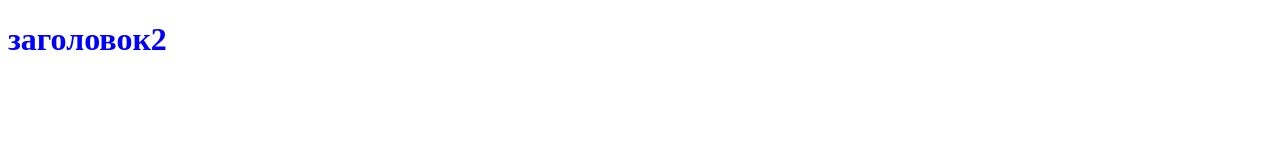
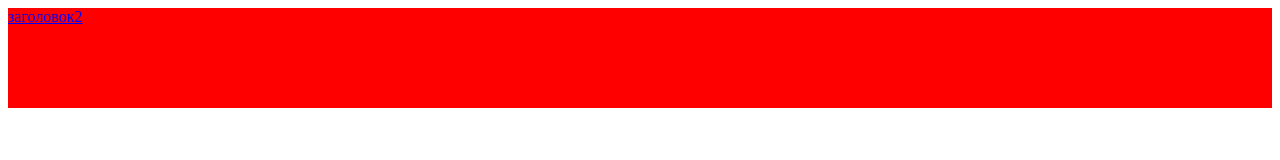
Before and after one commit to p-artu/first-project, a plain HTML site: page index.html in a window 1280 px wide. Drawn offline with Linux system fonts and the light colour scheme.

Commit message:
четвёртый комит

```diff
--- a/index.html
+++ b/index.html
@@ -6,6 +6,8 @@
     <link rel="stylesheet" href="style.css">
 </head>
 <body>
-    <h1>заголовок2</h1>
+    <div class='header'>
+        <a href="https://yandex.ru/">заголовок2</a>
+    </div>
 </body>
 </html>
--- a/style.css
+++ b/style.css
@@ -1,3 +1,9 @@
-h1 {
+.header {
+    height: 100px;
+    background-color: red;
+}
+
+a {
     color: blue;
+    margin: auto;
 }
```
